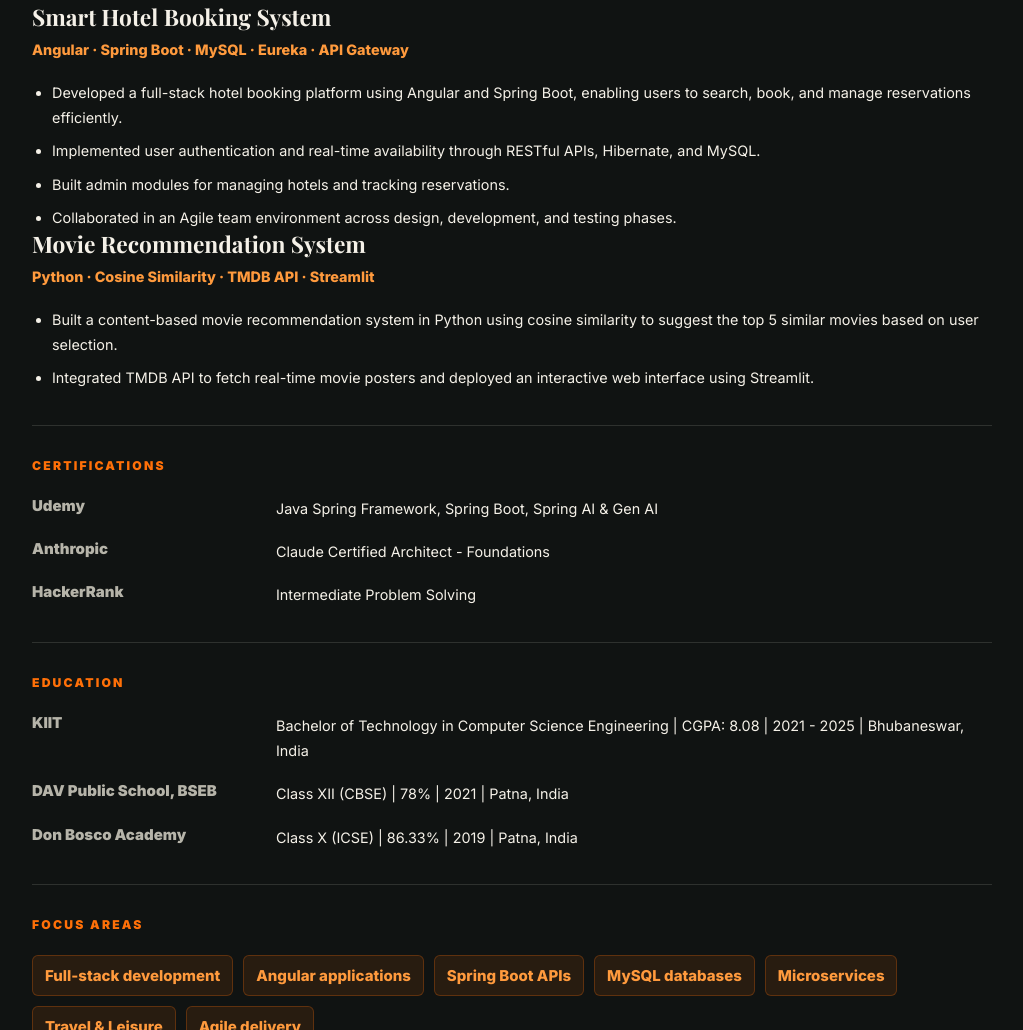
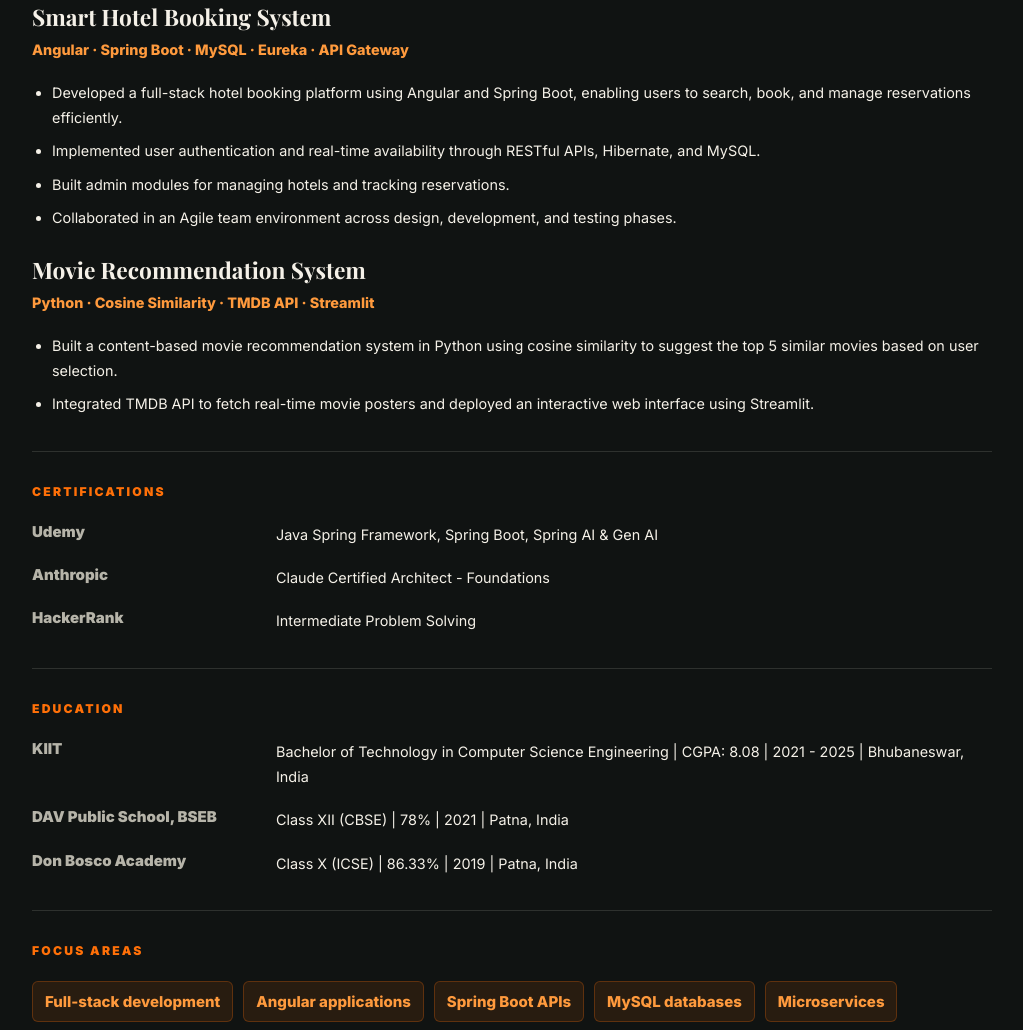
Before and after one commit to ShamitSheel/Portfolio, a plain HTML site: page resume.html in a window 1280 px wide. Shown: the part 1323-2353 px from the top of the page, without its empty margins (128-1151 px from the left). Drawn offline with nearby package versions, Linux system fonts and the light colour scheme; a web font is replaced by a local one.

Commit message:
Add resume project spacing

```diff
--- a/styles.css
+++ b/styles.css
@@ -867,6 +867,10 @@
   gap: 18px;
 }
 
+.resume-project + .resume-project {
+  margin-top: 26px;
+}
+
 .resume-experience {
   display: grid;
   gap: 30px;
```
